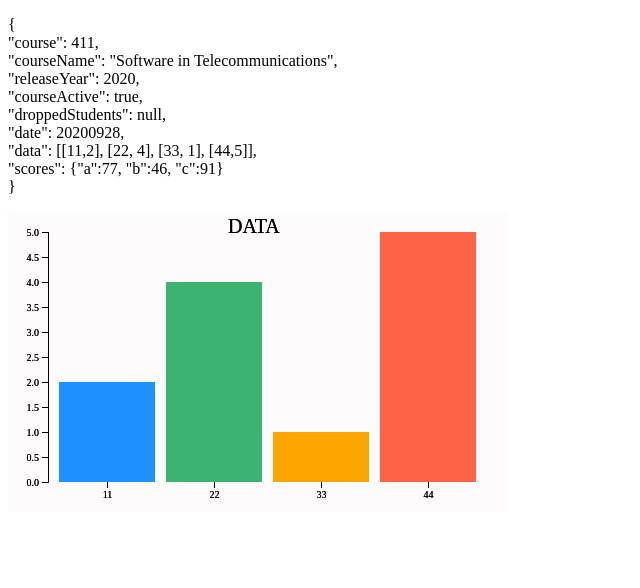
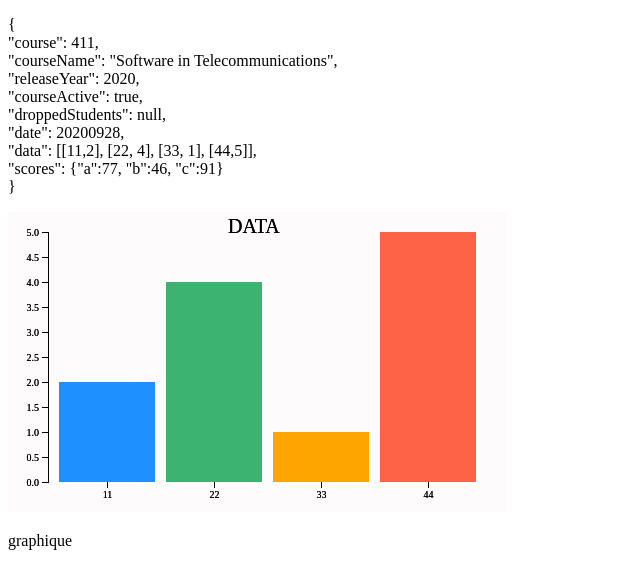
Before and after one commit to CelineHng/411-01, a plain HTML site: page index.html in a window 1280 px wide. Shown: the whole page, without its empty margins (0-640 px from the left). Drawn offline with nearby package versions, Linux system fonts and the light colour scheme.

Commit message:
Update index.html

```diff
--- a/index.html
+++ b/index.html
@@ -28,6 +28,8 @@
 
     <script src="chart.js"></script>
 
+    <p> graphique </p>
+
   </body>
 
 </html>
```
